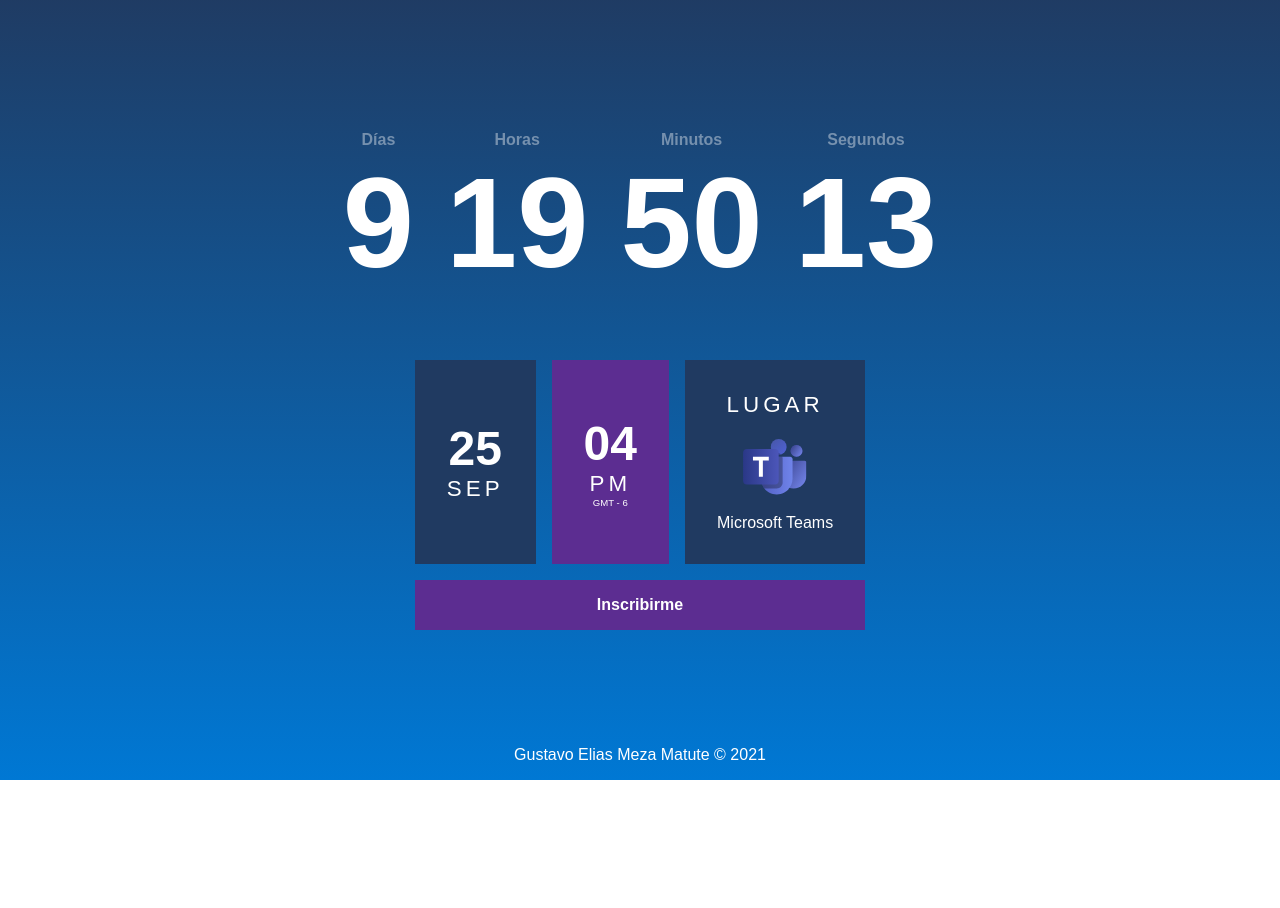
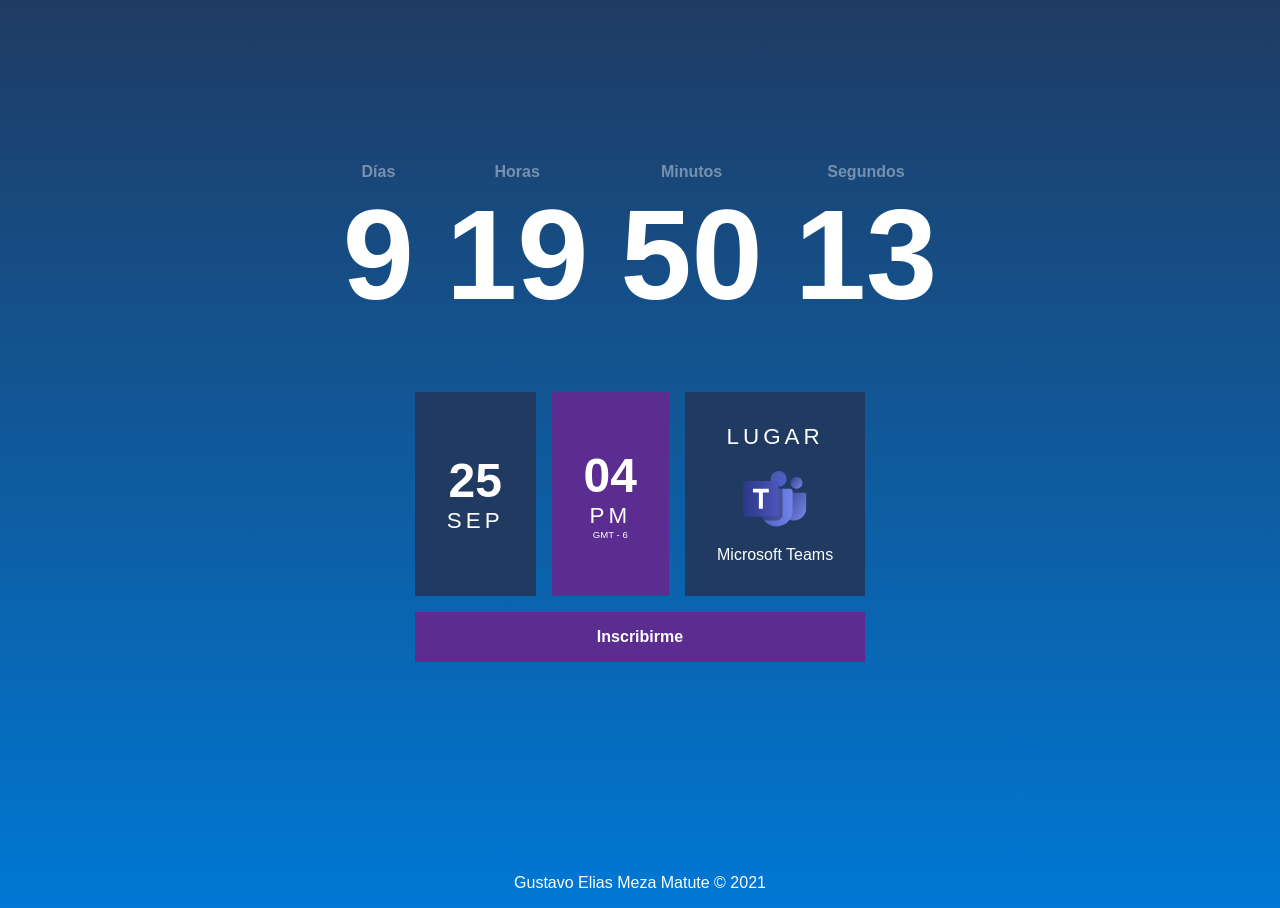
Before and after one commit to gustavo-exe/LandingPage-AIConAzure, a plain HTML site: page index.html in a window 1280 px wide. Shown: the part 820-1728 px from the top of the page. Before the commit the page ends 1600 px from the top, so only its background shows below. Drawn offline with Linux system fonts and the light colour scheme.

Commit message:
Consistencia de espacio en el footer

```diff
--- a/css/footer.css
+++ b/css/footer.css
@@ -3,9 +3,9 @@
     text-align: center;
     position: absolute;
     bottom: 0rem;
-    width: calc(100% - 8rem);
-    margin-top: -4rem;
-    padding-bottom: 1rem;
+    left: 0rem;
+    width: calc(100%);
+    padding-bottom:  1rem;
 }
 a{
     color: var(--White);
--- a/css/inscripciones.css
+++ b/css/inscripciones.css
@@ -16,6 +16,7 @@
     gap: 4rem;
     justify-content: center;
     width:100%;
+    min-height: 100vh;
 }
 
 .contador, .direccion{
@@ -33,7 +34,9 @@
     justify-content: space-between;
     gap: 2rem;
 }
-
+.detalles-direccion{
+    margin-bottom: 4rem;
+}
 .direccion{
     display:flex;
     flex-wrap: wrap;
--- a/index.html
+++ b/index.html
@@ -37,7 +37,7 @@
                 <!-- <h2 id="end"></h2> -->
             </header>
 
-            <article >
+            <article class="detalles-direccion" >
                 <div class="direccion">
                     <div class="dia">
                         <p class="dia-numero">25</p>
```
